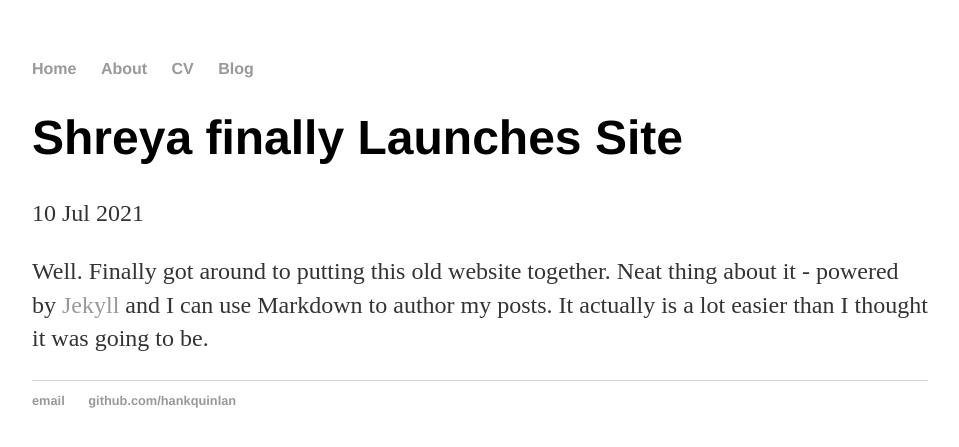
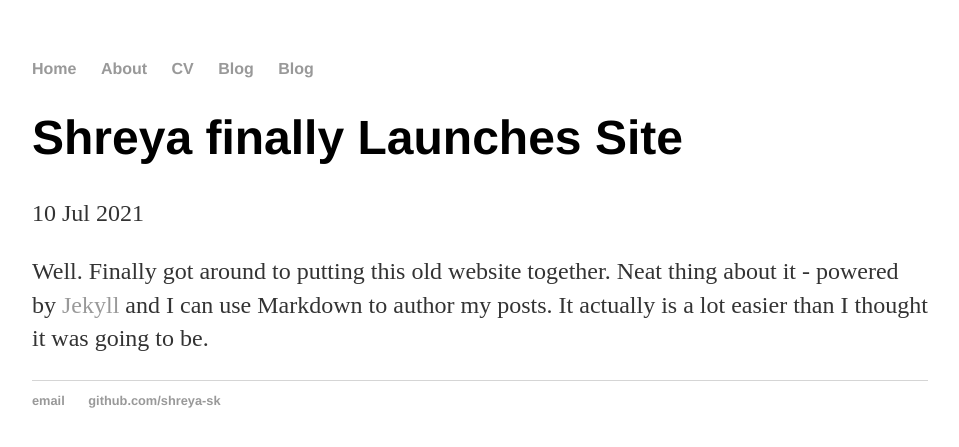
Before and after one commit to shreya-sk/shreya-sk.github.io, a Jekyll site: the page built from _posts/2021-07-04-first-site-launched.md, in a window 1280 px wide. Shown: the top 447 px of the page, without its empty margins (160-1119 px from the left). Built offline with Jekyll 4.4.1, drawn with Linux system fonts in a browser that asks for light colours.

Commit message:
Update default.html

```diff
--- a/_layouts/default.html
+++ b/_layouts/default.html
@@ -12,6 +12,8 @@
 		        	<li><a href="/about">About</a></li>
 	        		<li><a href="/cv">CV</a></li>
 	        		<li><a href="/blog">Blog</a></li>
+				<li><a href="/projects">Blog</a></li>
+
 	    		</ul>
 			</nav>
 			<div class="container">
@@ -21,8 +23,8 @@
 			</div><!-- /.container -->
 			<footer>
 	    		<ul>
-	        		<li><a href="mailto:hankquinlanhub@gmail.com">email</a></li>
-	        		<li><a href="https://github.com/hankquinlan">github.com/hankquinlan</a></li>
+	        		<li><a href="mailto:shreyakothari1901@gmail.com">email</a></li>
+	        		<li><a href="https://github.com/shreya-sk">github.com/shreya-sk</a></li>
 				</ul>
 			</footer>
 		</body>
```
